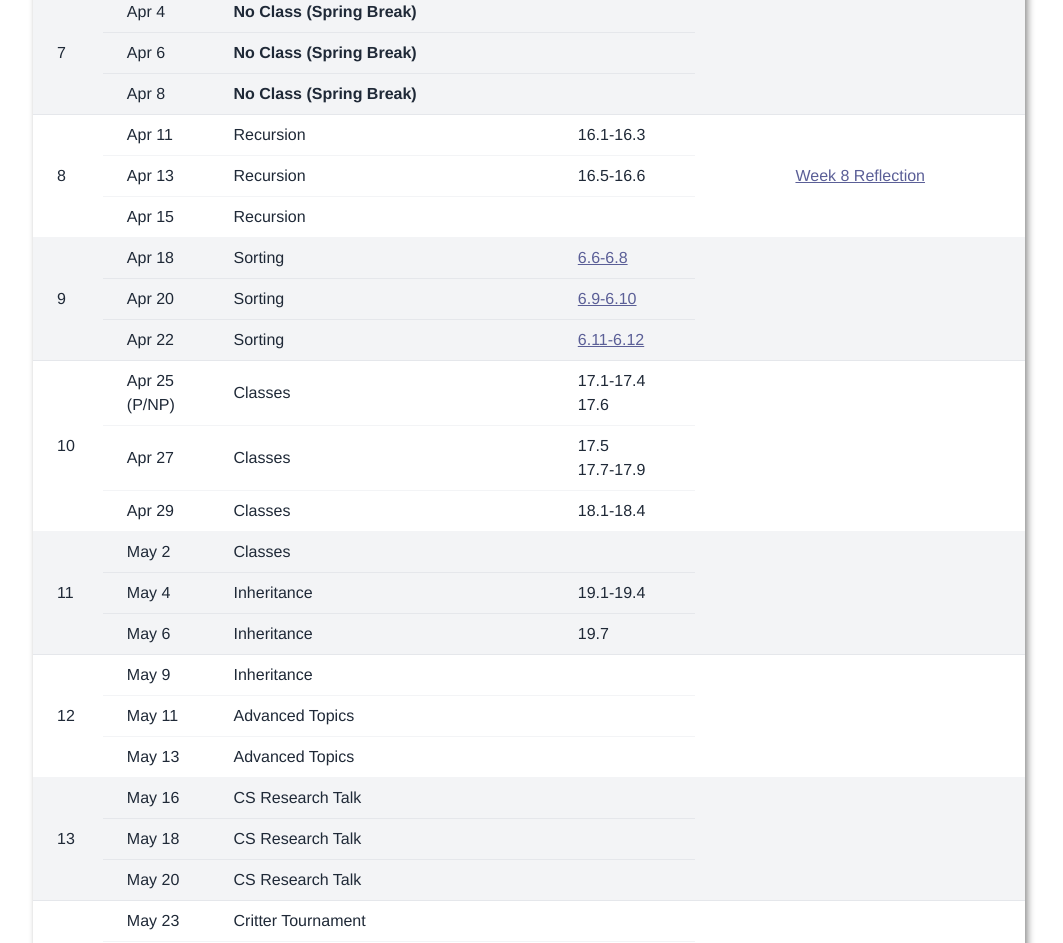
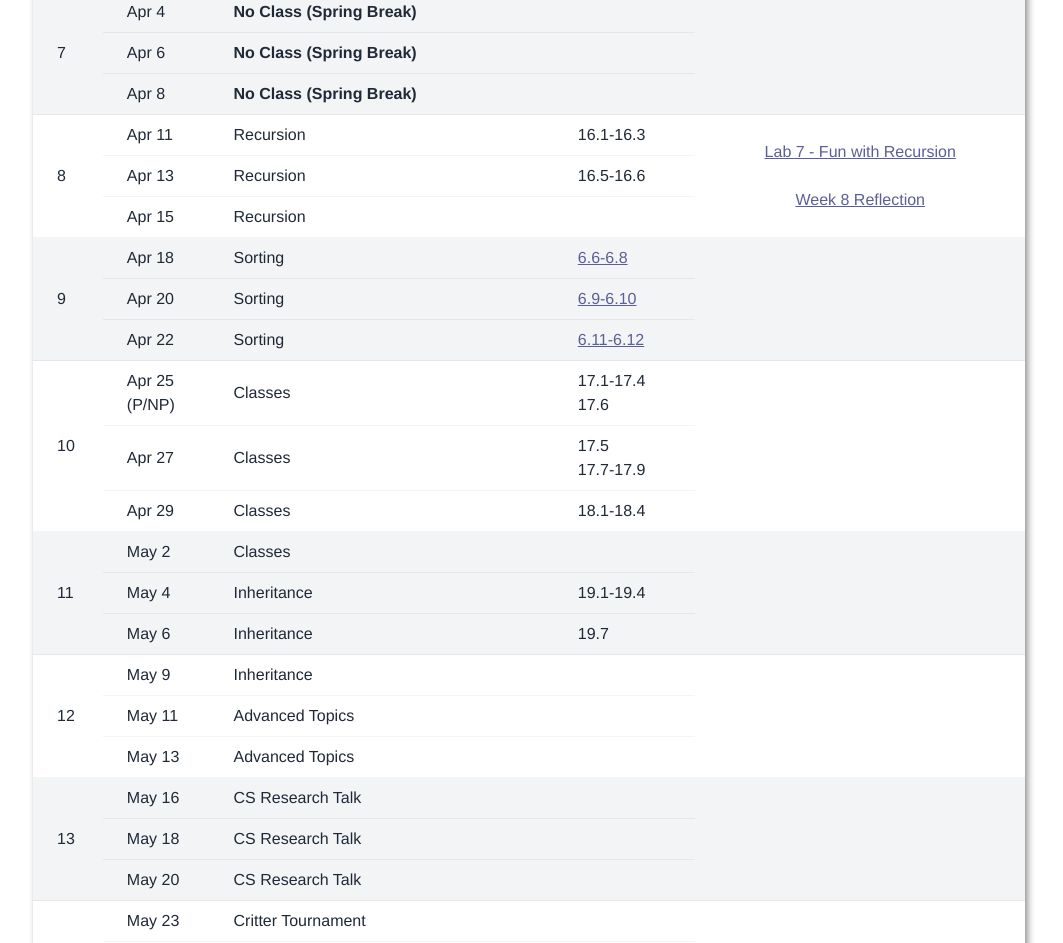
Before and after one commit to brossetti/brossetti.github.io, a plain HTML site: page courses/csci150/spring2022/index.html in a window 1280 px wide. Shown: the part 2215-3158 px from the top of the page, without its empty margins (111-1174 px from the left). Drawn offline with Linux system fonts and the light colour scheme; a web font is replaced by a local one.

Commit message:
added lab link

```diff
--- a/courses/csci150/spring2022/index.html
+++ b/courses/csci150/spring2022/index.html
@@ -254,7 +254,7 @@
           <td>Recursion</td>
           <td>16.1-16.3</td>
           <td rowspan="3" class="c">
-            <!-- <a href="https://cs.oberlin.edu/~cs150/lab-7/" target="_blank" rel="noopener noreferrer">Lab 7 - Fun with Recursion</a><br/><br/> -->
+            <a href="https://cs.oberlin.edu/~cs150/lab-7/" target="_blank" rel="noopener noreferrer">Lab 7 - Fun with Recursion</a><br/><br/>
             <a href="https://forms.gle/bZ1Bz1Esw9mG4sJc6" target="_blank" rel="noopener noreferrer">Week 8 Reflection</a>
           </td>
         </tr>
```
